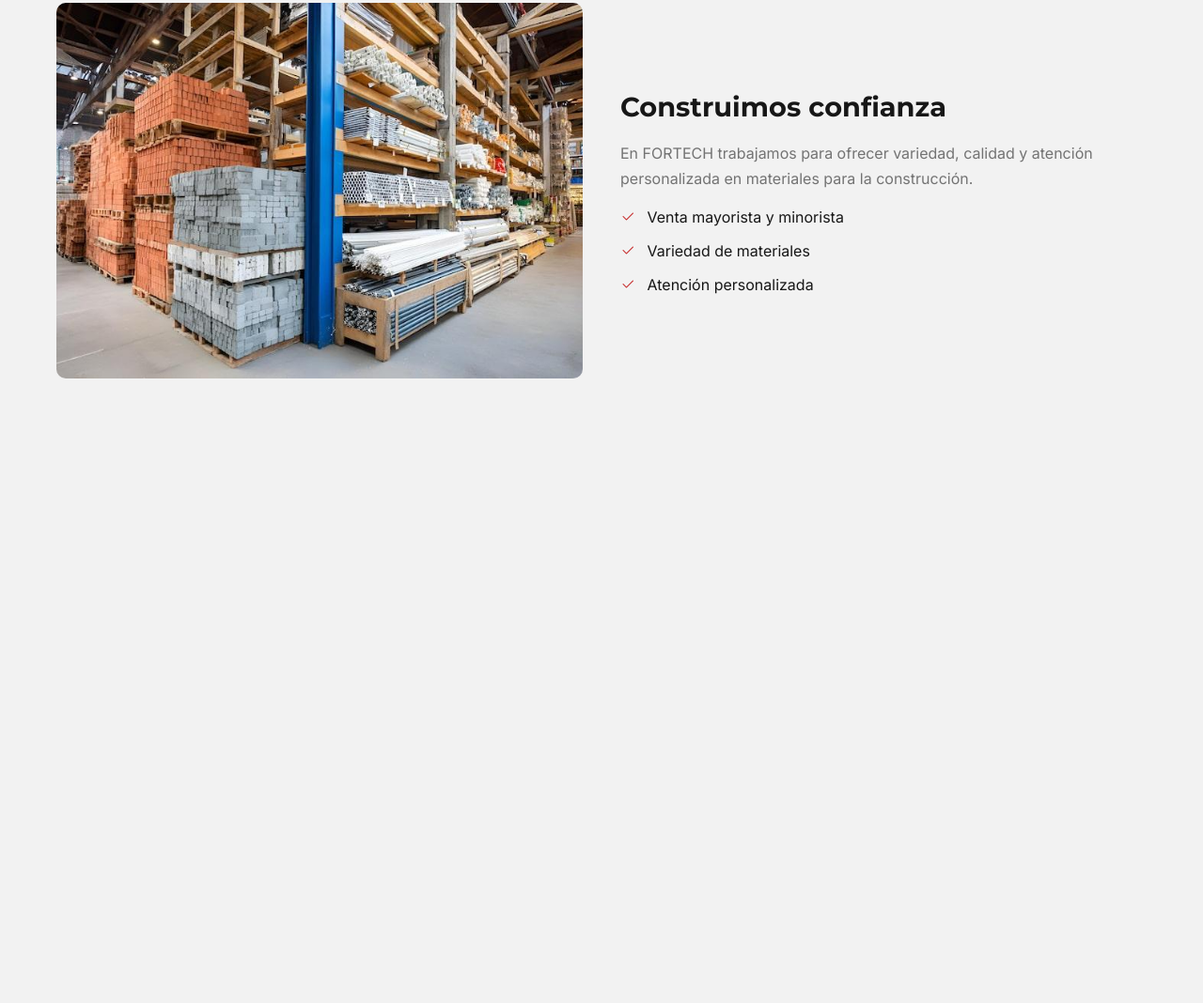
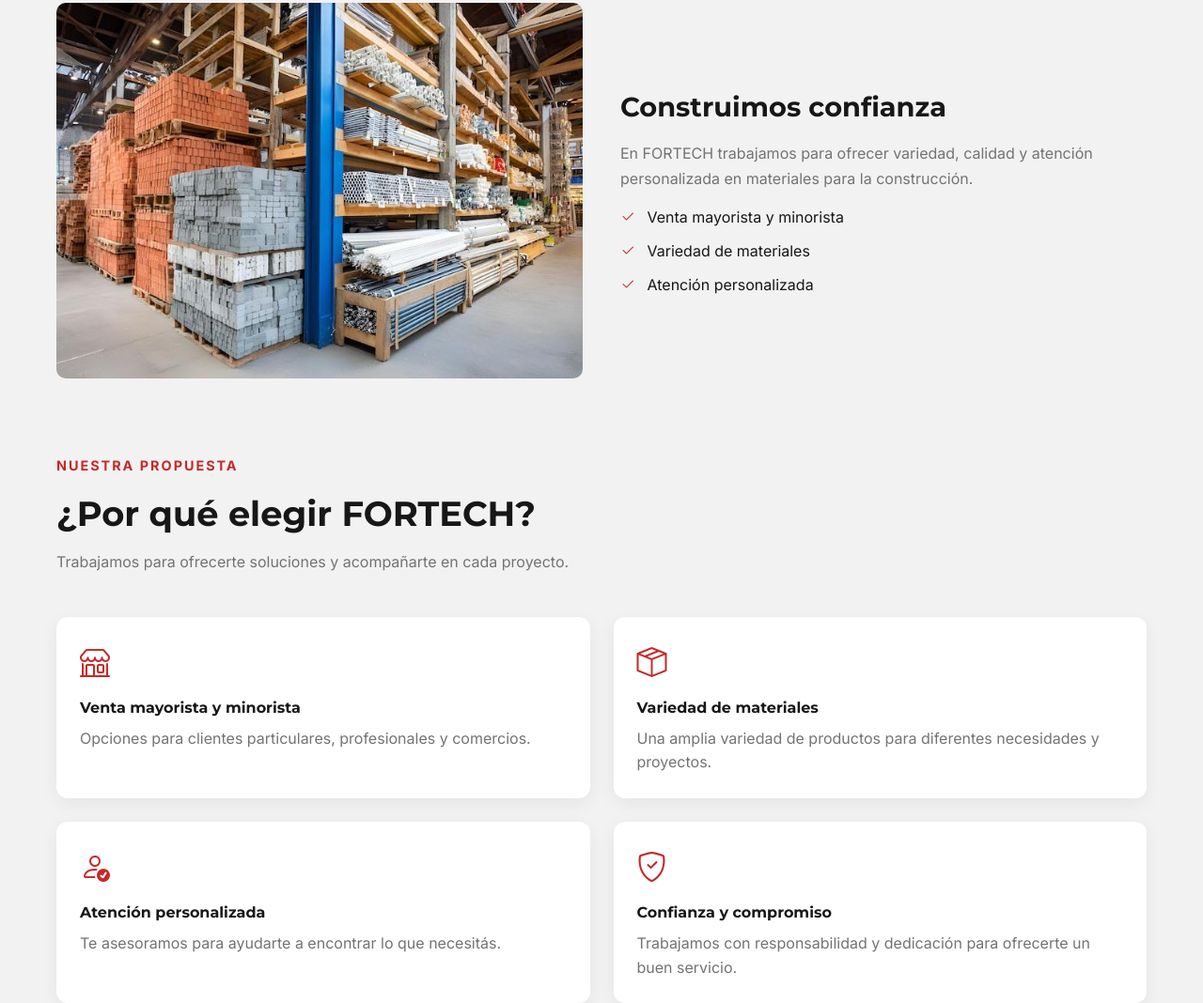
Before and after one commit to barrioscristian9908-arch/fortech-landing, a plain HTML site: page index.html in a window 1280 px wide. Shown: the part 1662-2730 px from the top of the page at 94% size. Before the commit the page ends 2145 px from the top, so only its background shows below. Drawn offline with nearby package versions, Linux system fonts and the light colour scheme.

Commit message:
seccion ventajas

```diff
--- a/css/styles.css
+++ b/css/styles.css
@@ -379,6 +379,60 @@ p{
     margin-right: 8px;
 }
 
+
+/* ===========================
+   VENTAJAS
+=========================== */
+
+.ventajas-subtitle {
+    display: inline-block;
+    color: var(--color-primary);
+    font-size: 0.9rem;
+    font-weight: 700;
+    letter-spacing: 2px;
+    margin-bottom: 12px;
+}
+
+.ventajas-grid {
+    display: grid;
+    grid-template-columns: repeat(2, 1fr);
+    gap: 25px;
+    margin-top: 45px;
+}
+
+.card-ventaja {
+    background: var(--color-white);
+    border-radius: 12px;
+    padding: 25px;
+    box-shadow: 0 5px 20px rgba(0, 0, 0, 0.06);
+    transition: transform var(--transicion),
+                box-shadow var(--transicion);
+}
+
+.card-ventaja:hover {
+    transform: translateY(-8px);
+    box-shadow: 0 12px 30px rgba(0, 0, 0, 0.12);
+}
+
+.card-ventaja i {
+    display: inline-block;
+    font-size: 2rem;
+    color: var(--color-primary);
+    margin-bottom: 12px;
+}
+
+.card-ventaja h3 {
+    margin-bottom: 8px;
+    color: var(--color-dark);
+}
+
+.card-ventaja p {
+    color: var(--color-gray);
+    line-height: 1.6;
+}
+
+
+
 @media (max-width: 768px) {
 
     .hero,
--- a/index.html
+++ b/index.html
@@ -225,6 +225,46 @@
     </section>
     <!-- Fin Sobre Nosotros -->
 
+    <!-- Por que Elegirnos -->
+    <section class="ventajas" id="ventajas">
+        <div class="container">
+            <div class="titulo-seccion">
+                <span class="ventajas-subtitle">NUESTRA PROPUESTA</span>
+                <h2>¿Por qué elegir FORTECH?</h2>
+                <p>
+                    Trabajamos para ofrecerte soluciones y acompañarte en cada proyecto.
+                </p>
+            </div>
+
+            <div class="ventajas-grid">
+                <div class="card-ventaja">
+                    <i class="bi bi-shop"></i>
+                    <h3>Venta mayorista y minorista</h3>
+                    <p>Opciones para clientes particulares, profesionales y comercios.</p>
+                </div>
+
+                <div class="card-ventaja">
+                    <i class="bi bi-box-seam"></i>
+                    <h3>Variedad de materiales</h3>
+                    <p>Una amplia variedad de productos para diferentes necesidades y proyectos.</p>
+                </div>
+
+                <div class="card-ventaja">
+                    <i class="bi bi-person-check"></i>
+                    <h3>Atención personalizada</h3>
+                    <p>Te asesoramos para ayudarte a encontrar lo que necesitás.</p>
+                </div>
+
+                <div class="card-ventaja">
+                    <i class="bi bi-shield-check"></i>
+                    <h3>Confianza y compromiso</h3>
+                    <p>Trabajamos con responsabilidad y dedicación para ofrecerte un buen servicio.</p>
+                </div>
+            </div>
+        </div>
+    </section>
+    <!-- Fin Por que Elegirnos -->
+
 
     <script src="javascript/main.js"></script>
 </body>
```
